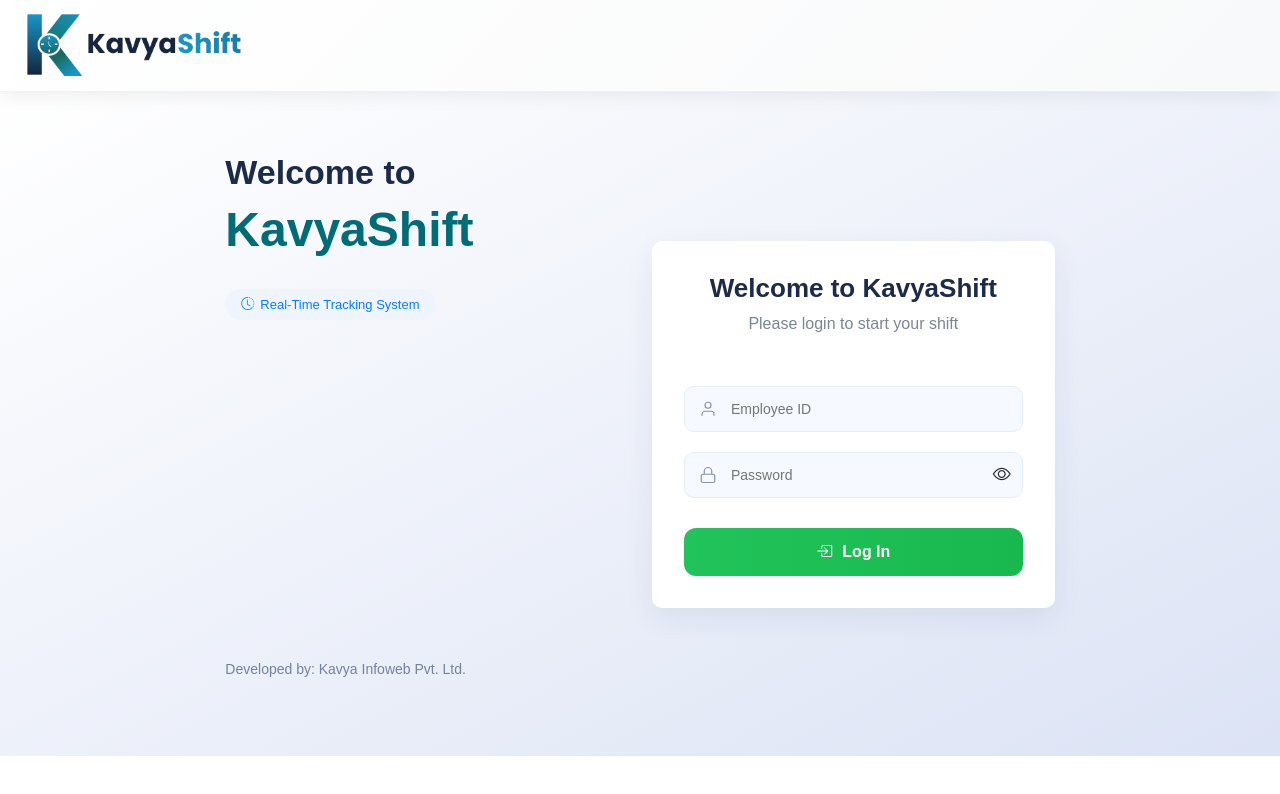
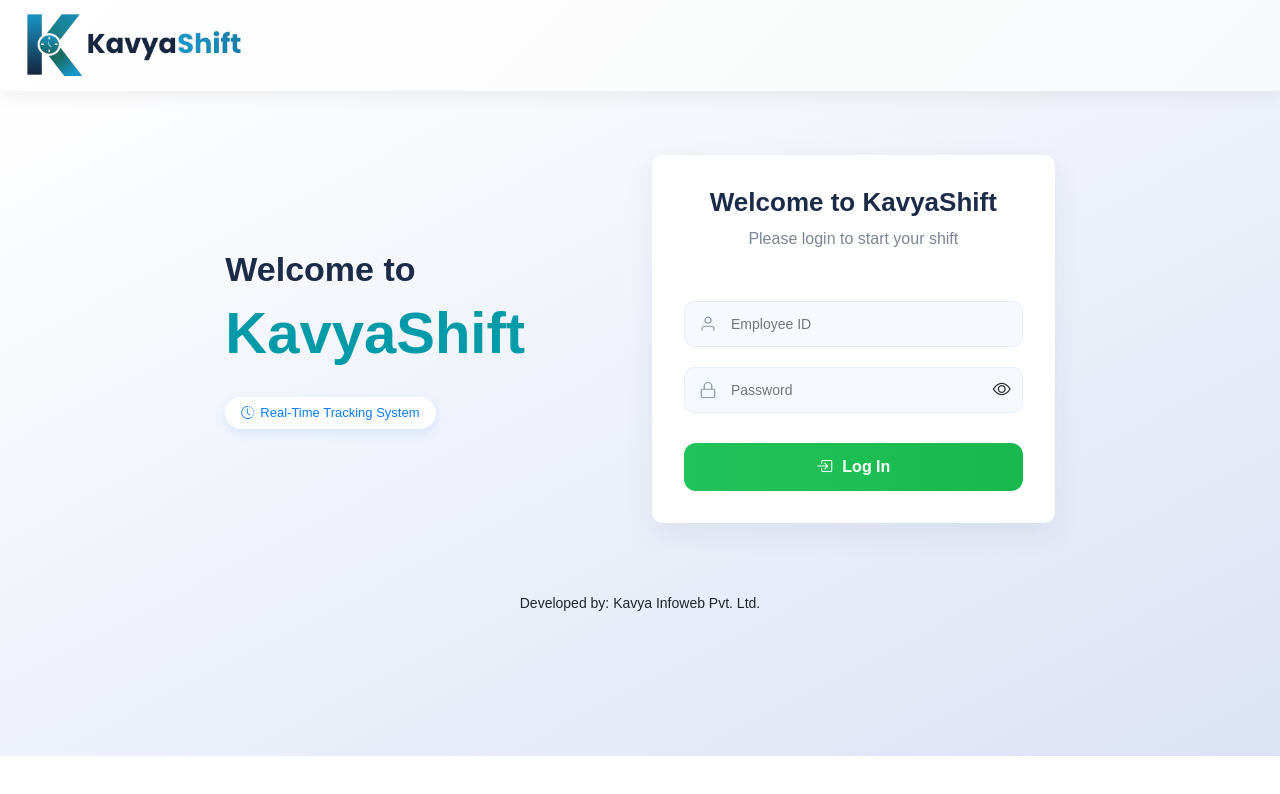
Before and after one commit to ClassyKaran/ShiftTracker, a React (Vite) app in the folder Frontend/: page /login in a window 1280 px wide. Shown: the top 794 px of the page. Built offline with nearby package versions, Linux system fonts and the light colour scheme.

Commit message:
i hav done

```diff
--- a/Frontend/src/components/TeamLeadLayout.jsx
+++ b/Frontend/src/components/TeamLeadLayout.jsx
@@ -13,7 +13,7 @@
     }
   }, []);
   return (
-    <div className="d-flex" style={{background:'#f7f9ffdc', height: "83vh", overflow: "hidden"}}>
+    <div className="d-flex" style={{background:'#cdcdcddc', height: "83vh", overflow: "hidden"}}>
       {/* style={{ height: "87vh", overflow: "hidden" }} */}
       {/* Sidebar */}
       <aside
@@ -54,9 +54,7 @@
           </NavLink>
         </nav>
 
-        <div className="mt-auto small text-white opacity-75">
-          © ShiftTracker
-        </div>
+
       </aside>
 
       {/* Main Content */}
--- a/Frontend/src/pages/Login.jsx
+++ b/Frontend/src/pages/Login.jsx
@@ -66,7 +66,6 @@
             <i className="bi bi-clock-history"></i> Real-Time Tracking System
           </button>
 
-          <p className="dev-info">Developed by: Kavya Infoweb Pvt. Ltd.</p>
 
         </div>
 
@@ -122,6 +121,7 @@
           </div>
         </div>
 
+          <p className=" mt-2 dev-info text-dark text-center">Developed by: Kavya Infoweb Pvt. Ltd.</p>
       </div>
     </div>
   );
--- a/Frontend/src/pages/TrackTeam.jsx
+++ b/Frontend/src/pages/TrackTeam.jsx
@@ -277,7 +277,7 @@
                 >
                   <span className="fw-bold text-primary">All</span>
                   <span
-                    className="badge rounded-pill text-white bg-info p-2"
+                    className="badge rounded-pill text-white  p-2"
                     style={{ backgroundColor: "#307feeff" }}
                   >
                     {stats.total}
@@ -340,7 +340,7 @@
                   <span className="fw-bold text-info">Late Join</span>
                   <span
                     className="badge rounded-pill text-white p-2"
-                    style={{ backgroundColor: "#ff8000" }}
+                    style={{ backgroundColor: "#44abffff" }}
                   >
                     {stats.lateJoin || "0"}
                   </span>
--- a/Frontend/src/pages/employeeHome.css
+++ b/Frontend/src/pages/employeeHome.css
@@ -2,6 +2,7 @@
 
 .employee-home {
 background: linear-gradient(to bottom right, #ffffff, #dce3f5);
+height: 100vh;
   padding: 20px;
 }
 
@@ -211,10 +212,6 @@
 .eh-badge.offline .dot { background: #888; }
 
 
-.shift-summary-wrapper {
-  padding: 50px 0;
-}
-
 .summary-card {
   background: linear-gradient(to bottom, #ffffff, #e3e8f3);
   border-radius: 15px;
--- a/Frontend/src/pages/login.css
+++ b/Frontend/src/pages/login.css
@@ -21,8 +21,8 @@
 }
 
 .brand-name {
-  font-size: 48px;
-  color: #006c76;
+  font-size: 58px;
+  color: #009aa8;
   font-weight: 700;
   margin-bottom: 18px;
 }
@@ -33,7 +33,8 @@
   padding: 6px 16px;
   font-size: 13px;
   border-radius: 20px;
-  background: #eef5ff;
+  background: #ffffff;
+  box-shadow: 0 4px 12px rgba(10, 124, 255, 0.12);
   color: #0A7CFF;
   border: none;
   display: flex;
@@ -42,11 +43,6 @@
   cursor: pointer;
 }
 
-.dev-info {
-  margin-top: auto;
-  color: #74829b;
-  font-size: 14px;
-}
 
 .support-link {
   margin-top: 4px;
@@ -155,3 +151,10 @@
 }
 
 }
+
+
+.dev-info {
+  margin-top: auto;
+  color: #74829b;
+  font-size: 14px;
+}
```
